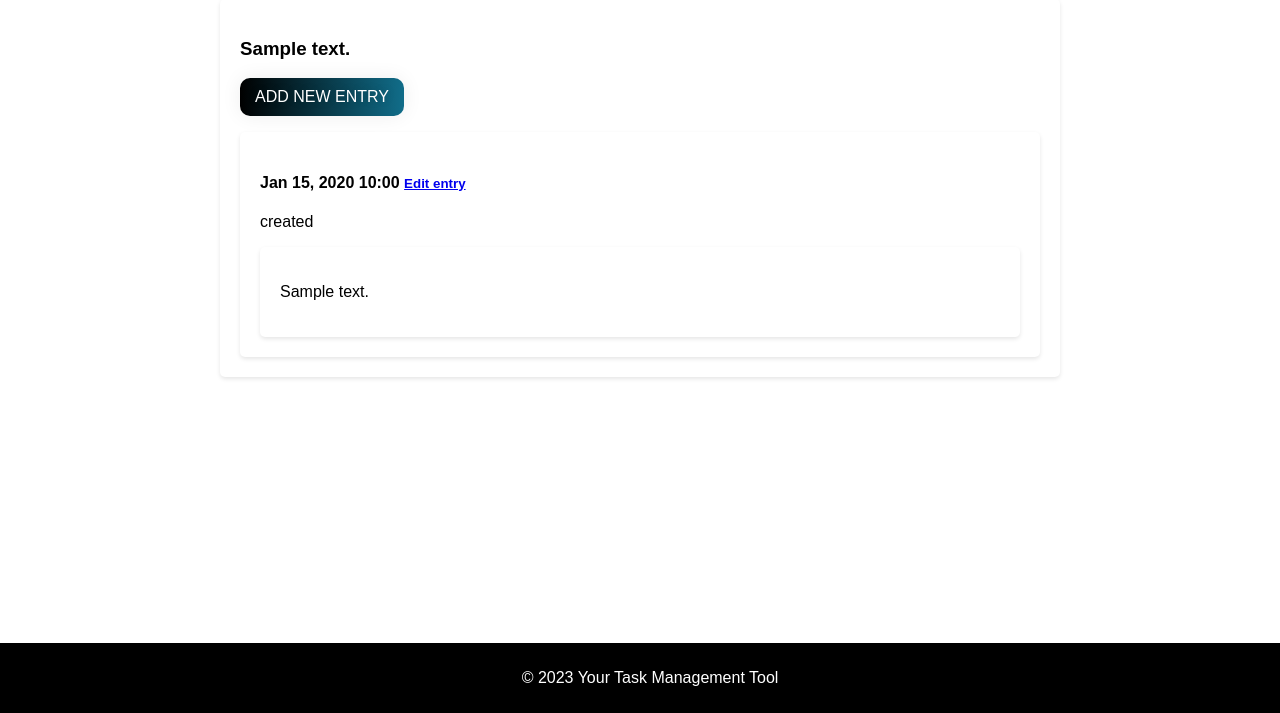
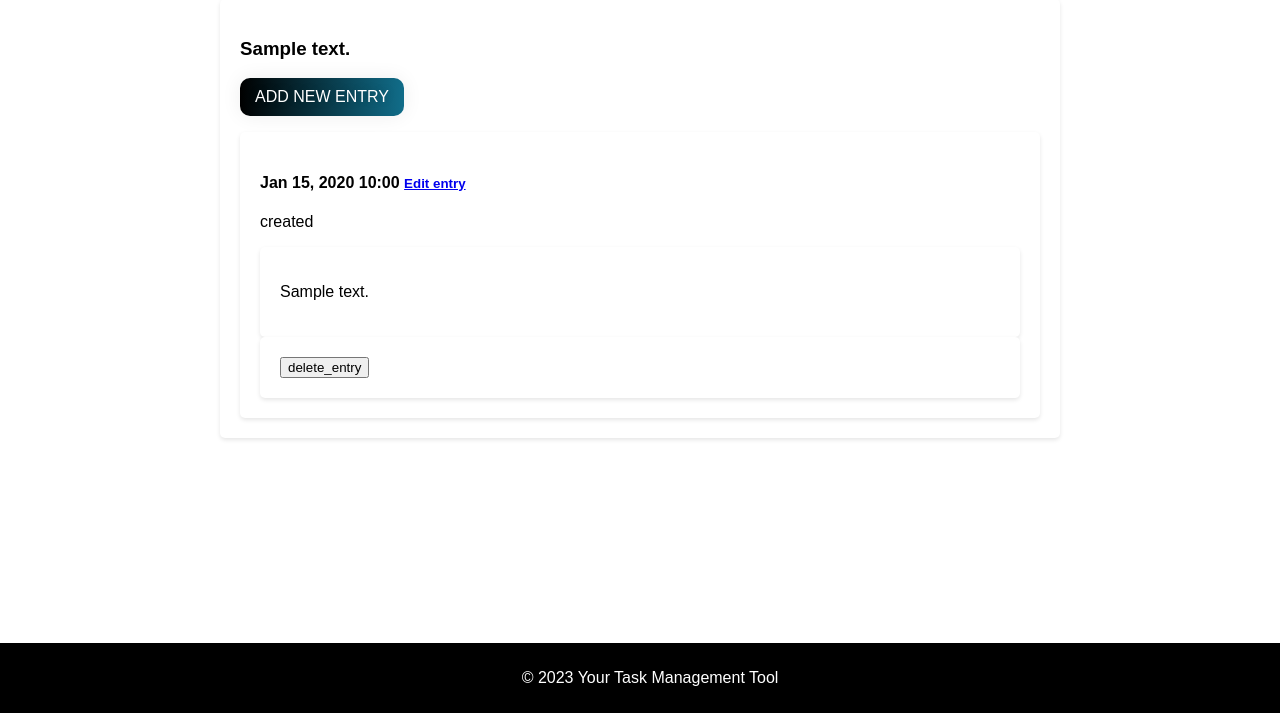
Before and after one commit to zhenyakul/TaskManagmentToolWebApp, a Django app: page /topics/1/ in a window 1280 px wide. Shown: the part 87-800 px from the top of the page. Run offline with Django 4.2, Linux system fonts and the light colour scheme; a user stored in the database is signed in; tables that the repository leaves empty hold one stand-in row (values such as "Sample post").

Commit message:
add delete method for entries and topics

```diff
--- a/TaskManagment/TMTool/templates/TMTool/topic.html
+++ b/TaskManagment/TMTool/templates/TMTool/topic.html
@@ -17,6 +17,12 @@
   </h4>
   <p>{{ entry.get_flag_status_display }}</p>
   <div class="card-body">{{ entry.text|linebreaks }}</div>
+  <div>
+    <form action="{% url 'TMTool:delete_entry' entry.id %}" method="post">
+      {% csrf_token %}
+      <input type="submit" value="delete_entry" />
+    </form>
+  </div>
 </div>
 {% empty %}
 <p>No entries have been added yet.</p>
--- a/TaskManagment/TMTool/urls.py
+++ b/TaskManagment/TMTool/urls.py
@@ -18,5 +18,9 @@ urlpatterns = [
     path('new_entry/<int:topic_id>', views.new_entry, name='new_entry'),
     #Edit-entry-page
     path('edit_entry/<int:entry_id>/', views.edit_entry, name='edit_entry'),
+    #Delete-entry-method
+    path('delete_entry/<int:entry_id>', views.delete_entry, name='delete_entry'),
+    #Delete-topic-method
+    path('delete_topic/<int:topic_id>', views.delete_topic, name='delete_topic'),
 
 ]
--- a/TaskManagment/TMTool/views.py
+++ b/TaskManagment/TMTool/views.py
@@ -74,3 +74,26 @@ def edit_entry(request, entry_id):
 
 def home_page(request):
     return render(request, 'TMTool/home_page.html')
+
+@login_required
+def delete_entry(request, entry_id):
+    entry = Entry.objects.get(id=entry_id)
+    topic = entry.topic
+    if topic.owner != request.user:
+        raise Http404
+    if request.method == 'POST':
+        entry.delete()
+        return redirect('TMTool:topics', topic_id=topic.id)
+    context = {'entry': entry}
+    return render(request, 'TMTool/topic.html', context)
+
+@login_required
+def delete_topic(request, topic_id):
+    topic = Topic.objects.get(id=topic_id)
+    if topic.owner != request.user:
+        raise Http404
+    if request.method == 'POST':
+        topic.delete()
+        return redirect('TMTool:topics')
+    context = {'topic': topic}
+    return render(request, 'TMTool/topics.html', context)
```
Also changed, not shown: TaskManagment/TMTool/templates/TMTool/topics.html (+9 -5 lines).
